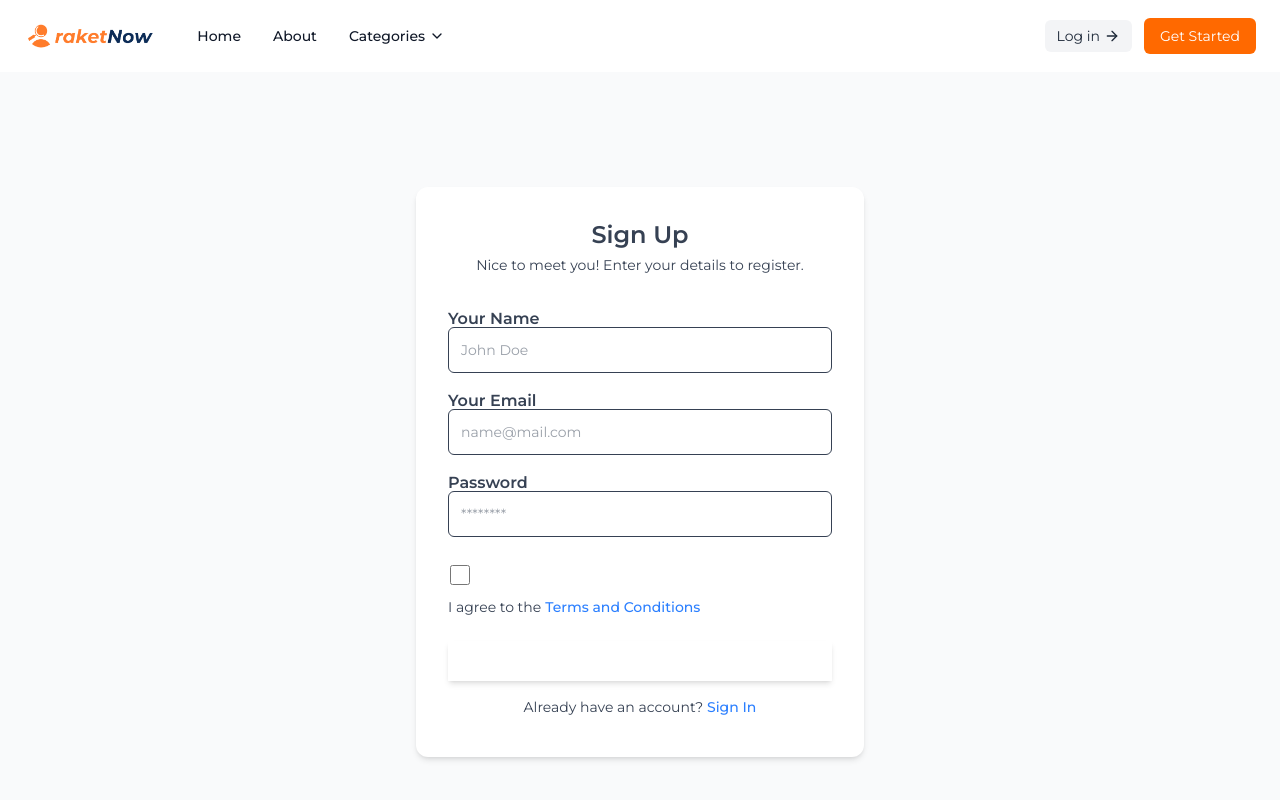
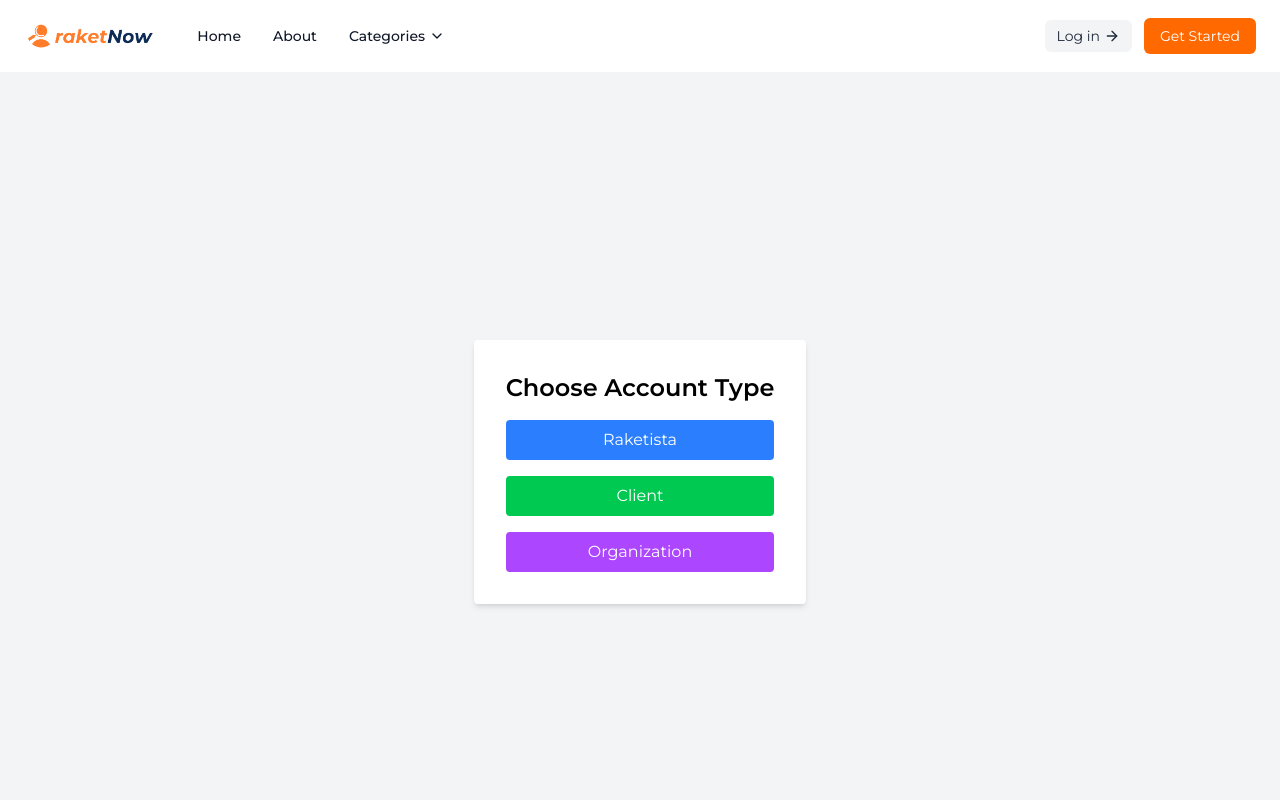
Before and after one commit to RakPaperScissors/RaketNow, a React (Vite) app in the folder frontend/: page /signup in a window 1280 px wide. Shown: the top 800 px of the page. Built offline with nearby package versions, Linux system fonts and the light colour scheme.

Commit message:
chore: fix login and sign up to be tested

```diff
--- /dev/null
+++ b/frontend/src/components/UserInfoForm.jsx
@@ -0,0 +1,87 @@
+import React from "react";
+
+function UserInfoForm({ userType, formData, setFormData, onBack, onSubmit }) {
+  const handleChange = (e) => {
+    const { name, value } = e.target;
+    setFormData((prev) => ({
+      ...prev,
+      [name]: value,
+    }));
+  };
+
+  return (
+    <div className="bg-white p-8 rounded shadow-md w-full max-w-md">
+      <h2 className="text-xl font-semibold mb-4">Complete Your Details</h2>
+
+      {userType === "organization" && (
+        <input
+          type="text"
+          name="orgName"
+          placeholder="Organization Name"
+          value={formData.orgName}
+          onChange={handleChange}
+          className="w-full p-2 mb-4 border rounded"
+        />
+      )}
+
+      <input
+        type="text"
+        name="firstName"
+        placeholder="First Name"
+        value={formData.firstName}
+        onChange={handleChange}
+        className="w-full p-2 mb-4 border rounded"
+      />
+
+      <input
+        type="text"
+        name="lastName"
+        placeholder="Last Name"
+        value={formData.lastName}
+        onChange={handleChange}
+        className="w-full p-2 mb-4 border rounded"
+      />
+
+      <input
+        type="email"
+        name="email"
+        placeholder="Email"
+        value={formData.email}
+        onChange={handleChange}
+        className="w-full p-2 mb-4 border rounded"
+      />
+
+      <input
+        type="password"
+        name="password"
+        placeholder="Password"
+        value={formData.password}
+        onChange={handleChange}
+        className="w-full p-2 mb-4 border rounded"
+      />
+
+      <input
+        type="password"
+        name="confirmPassword"
+        placeholder="Confirm Password"
+        value={formData.confirmPassword}
+        onChange={handleChange}
+        className="w-full p-2 mb-4 border rounded"
+      />
+
+      <div className="flex justify-between mt-4">
+        <button onClick={onBack} className="text-gray-500 hover:underline">
+          Back
+        </button>
+        <button
+          onClick={onSubmit}
+          className="bg-blue-500 text-white px-4 py-2 rounded"
+        >
+          Submit
+        </button>
+      </div>
+    </div>
+  );
+}
+
+export default UserInfoForm;
--- /dev/null
+++ b/frontend/src/components/UserTypeSelector.jsx
@@ -0,0 +1,36 @@
+import React from "react";
+
+function UserTypeSelector({ setUserType, onNext }) {
+  const handleSelect = (type) => {
+    setUserType(type);
+    onNext();
+  };
+
+  return (
+    <div className="bg-white p-8 rounded shadow-md text-center">
+      <h2 className="text-2xl font-semibold mb-4">Choose Account Type</h2>
+      <div className="flex flex-col gap-4">
+        <button
+          onClick={() => handleSelect("raketista")}
+          className="bg-blue-500 text-white py-2 rounded"
+        >
+          Raketista
+        </button>
+        <button
+          onClick={() => handleSelect("client")}
+          className="bg-green-500 text-white py-2 rounded"
+        >
+          Client
+        </button>
+        <button
+          onClick={() => handleSelect("organization")}
+          className="bg-purple-500 text-white py-2 rounded"
+        >
+          Organization
+        </button>
+      </div>
+    </div>
+  );
+}
+
+export default UserTypeSelector;
--- a/frontend/src/pages/Login.jsx
+++ b/frontend/src/pages/Login.jsx
@@ -3,18 +3,25 @@ import EmailInput from "../components/EmailInput";
 import PasswordInput from "../components/PasswordInput";
 import LoginButton from "../components/LoginButton";
 import GoogleLoginButton from "../components/GoogleLoginButton";
+import logo from "../assets/images/raketnow-logo.png";
 
 function Login() {
   return (
     <section className="bg-gray-50 min-h-screen flex items-center justify-center">
-      <div className="bg-gray-100 flex rounded-2xl shadow-lg max-w-3xl p-5 items-center">
-        <div className="md:w-1/2 px-8 md:px-16">
-          <h2 className="font-bold text-2xl text-[#FF7C2B]">Login</h2>
-          <p className="text-xs mt-4 text-[#000000]">
+      <div className="bg-gray-100 rounded-2xl shadow-lg w-full max-w-md p-8">
+        <div className="flex justify-center mb-1">
+          <img
+            src={logo}
+            alt="RaketNow Logo"
+            className="h-12 md:h-14 w-auto object-contain"
+          />
+        </div>
+        <h2 className="font-bold text-2xl text-[#FF7C2B] text-center">Login</h2>
+        <p className="text-xs mt-2 text-[#000000] text-center">
           If you are already a member, easily log in
         </p>
 
-          <form className="flex flex-col gap-4">
+        <form className="flex flex-col gap-4 mt-4">
           <EmailInput />
           <PasswordInput />
           <LoginButton />
@@ -28,7 +35,7 @@ function Login() {
 
         <GoogleLoginButton />
 
-          <div className="mt-5 text-xs border-b border-[#002D74] py-4 text-[#002D74]">
+        <div className="mt-5 text-xs border-b border-[#002D74] py-4 text-[#002D74] text-center">
           <a href="#">Forgot your password?</a>
         </div>
 
@@ -39,15 +46,6 @@ function Login() {
           </button>
         </div>
       </div>
-
-        <div className="md:block hidden w-1/2">
-          <img
-            className="rounded-2xl"
-            src="https://images.unsplash.com/photo-1616606103915-dea7be788566?ixlib=rb-1.2.1&ixid=MnwxMjA3fDB8MHxwaG90by1wYWdlfHx8fGVufDB8fHx8&auto=format&fit=crop&w=1887&q=80"
-            alt="Login visual"
-          />
-        </div>
-      </div>
     </section>
   );
 }
--- a/frontend/src/pages/Signup.jsx
+++ b/frontend/src/pages/Signup.jsx
@@ -1,106 +1,39 @@
-import {
-  Card,
-  Input,
-  Checkbox,
-  Button,
-  Typography,
-} from "@material-tailwind/react";
+import React, { useState } from "react";
+import UserTypeSelector from "../components/UserTypeSelector";
+import UserInfoForm from "../components/UserInfoForm";
 
 function Signup() {
+  const [step, setStep] = useState(1);
+  const [userType, setUserType] = useState(""); // "raketista" | "client" | "organization"
+  const [formData, setFormData] = useState({
+    firstName: "",
+    lastName: "",
+    email: "",
+    password: "",
+    confirmPassword: "",
+    orgName: "",
+  });
+
+  const nextStep = () => setStep((prev) => prev + 1);
+  const prevStep = () => setStep((prev) => prev - 1);
+
   return (
-    <div className="flex items-center justify-center min-h-screen bg-gray-50">
-      <Card
-        color="transparent"
-        shadow={false}
-        className="p-8 bg-white rounded-xl shadow-md w-full max-w-md"
-      >
-        <Typography variant="h4" color="blue-gray" className="text-center">
-          Sign Up
-        </Typography>
-        <Typography
-          color="gray"
-          className="mt-1 font-normal text-center text-sm"
-        >
-          Nice to meet you! Enter your details to register.
-        </Typography>
-        <form className="mt-8 mb-2 w-full">
-          <div className="mb-4 flex flex-col gap-4">
-            <div>
-              <Typography variant="h6" color="blue-gray" className="-mb-1">
-                Your Name
-              </Typography>
-              <Input
-                size="lg"
-                placeholder="John Doe"
-                className="!border-t-blue-gray-200 focus:!border-t-gray-900"
-                labelProps={{
-                  className: "before:content-none after:content-none",
-                }}
-              />
-            </div>
-            <div>
-              <Typography variant="h6" color="blue-gray" className="-mb-1">
-                Your Email
-              </Typography>
-              <Input
-                size="lg"
-                placeholder="name@mail.com"
-                className="!border-t-blue-gray-200 focus:!border-t-gray-900"
-                labelProps={{
-                  className: "before:content-none after:content-none",
-                }}
-              />
-            </div>
-            <div>
-              <Typography variant="h6" color="blue-gray" className="-mb-1">
-                Password
-              </Typography>
-              <Input
-                type="password"
-                size="lg"
-                placeholder="********"
-                className="!border-t-blue-gray-200 focus:!border-t-gray-900"
-                labelProps={{
-                  className: "before:content-none after:content-none",
-                }}
-              />
-            </div>
-          </div>
-
-          <Checkbox
-            label={
-              <Typography
-                variant="small"
-                color="gray"
-                className="flex items-center font-normal"
-              >
-                I agree to the
-                <a
-                  href="#"
-                  className="font-medium text-blue-500 hover:underline ml-1"
-                >
-                  Terms and Conditions
-                </a>
-              </Typography>
-            }
-            containerProps={{ className: "-ml-2.5 mt-2" }}
-          />
-
-          <Button className="mt-6" fullWidth>
-            Sign Up
-          </Button>
-
-          <Typography
-            color="gray"
-            className="mt-4 text-center font-normal text-sm"
-          >
-            Already have an account?{" "}
-            <a href="#" className="font-medium text-blue-500 hover:underline">
-              Sign In
-            </a>
-          </Typography>
-        </form>
-      </Card>
+    <div className="min-h-screen flex items-center justify-center bg-gray-100">
+      {step === 1 && (
+        <UserTypeSelector setUserType={setUserType} onNext={nextStep} />
+      )}
+      {step === 2 && (
+        <UserInfoForm
+          userType={userType}
+          formData={formData}
+          setFormData={setFormData}
+          onBack={prevStep}
+          onSubmit={() => {
+            console.log("Submit data:", { userType, ...formData });
+            // handle form submission
+          }}
+        />
+      )}
     </div>
   );
 }
```
Also changed, not shown: frontend/src/assets/images/raketnow-logo.png (added). Lines whose indentation alone changed are shown as unchanged.
